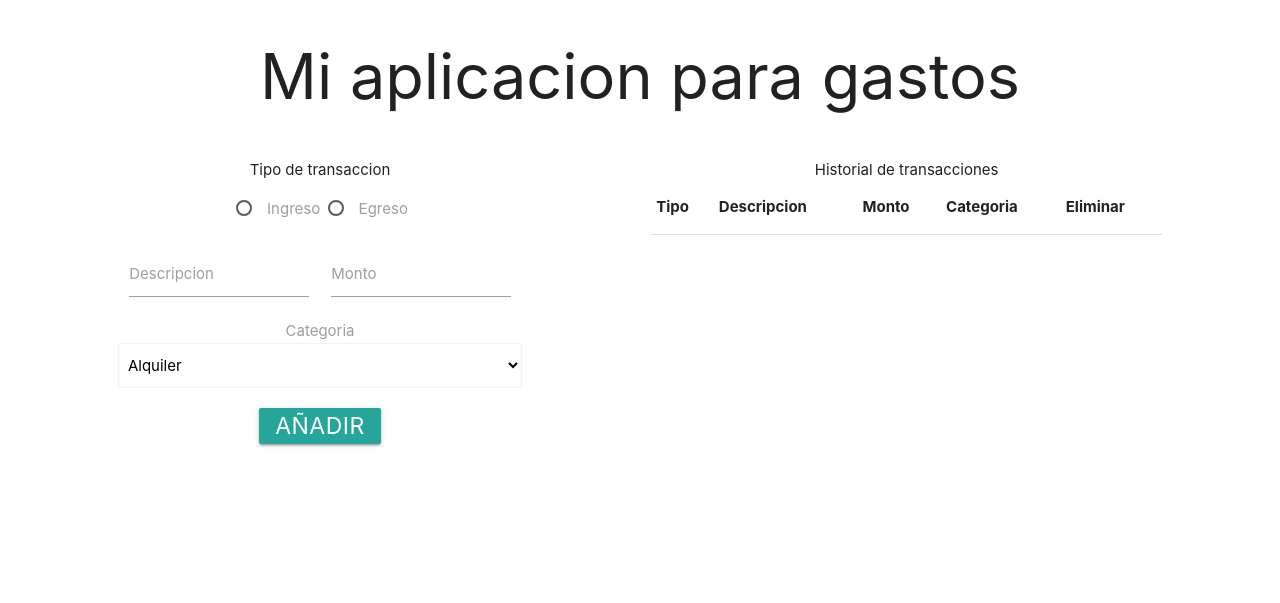
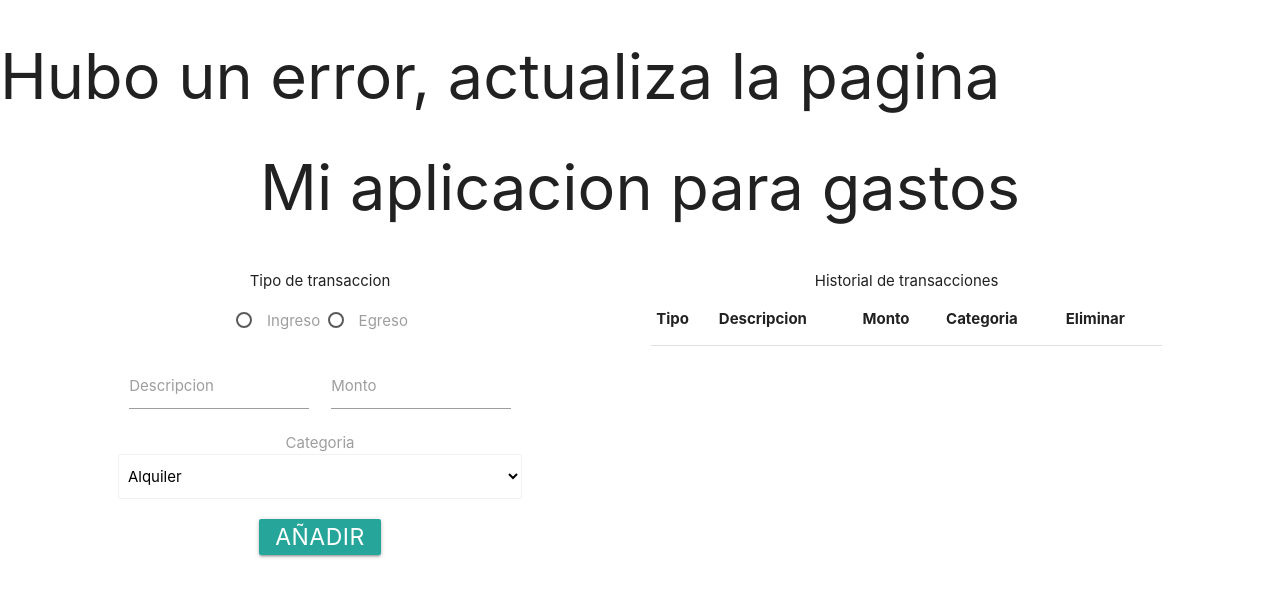
Before and after one commit to andres2192/practicas-desarrollo-web, a plain HTML site: page frontend/index.html in a window 1280 px wide. Drawn offline with nearby package versions, Linux system fonts and the light colour scheme; no server answers.

Commit message:
agragado control de erorres

```diff
--- a/frontend/index.html
+++ b/frontend/index.html
@@ -9,6 +9,7 @@
     <title>practica damian sire desarrollo</title>
 </head>
 <body>
+    <h1 id="errorMensaje"></h1>
     <h1 class="titulo">Mi aplicacion para gastos</h1><br>
 
     <div class="row">
--- a/frontend/resources/index.js
+++ b/frontend/resources/index.js
@@ -47,7 +47,20 @@ document.addEventListener("DOMContentLoaded", function(event) {
     //para hacer peticiones cliente/servidor, y para esquivar esta politica y que cualquiera
     //pueda acceder a esta ruta, usamos CORS.
     //luego los mostramos en la tabla mediante la funcion mostrarEnPantallaArrayDeTransacciones()
-    fetch("http://localhost:3000/transactions").then(res => res.json()).then(data => mostrarEnPantallaArrayDeTransacciones(data));
+    fetch("http://localhost:3000/transactions")
+
+    //con el .then de la promesa, se puede pasar otro parametro, el .catch para tomar el error
+    //si falla la promesa; por eso no lleva el ; al final de la linea
+    .then(res => res.json())
+    .catch(function (error) {
+        console.warn("hubo un error al convertir a JSON");
+        document.getElementById("errorMensaje").innerText = "Hubo un error, actualiza la pagina";
+    })
+    .then(data => mostrarEnPantallaArrayDeTransacciones(data))
+    .catch(function (error) {
+        console.warn("hubo un error al mostrar en pantalla el fetch");
+        document.getElementById("errorMensaje").innerText = "Hubo un error, actualiza la pagina";
+    })
 });
 
 //recorremos el arreglotraido desde el backend mediante el metodo .forEach(), y a cada
```
